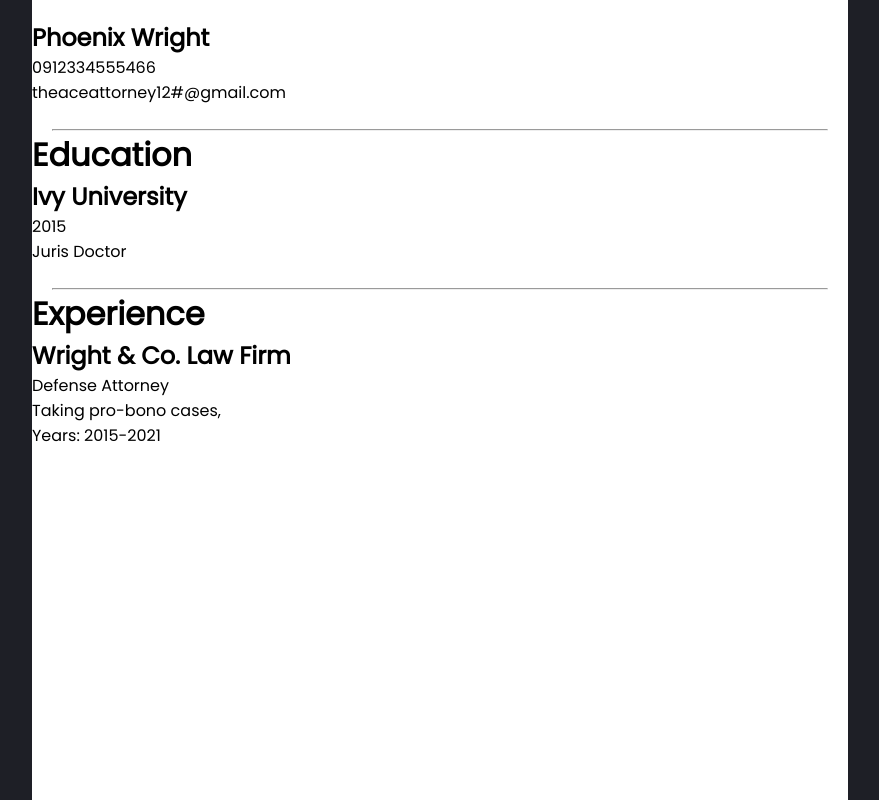
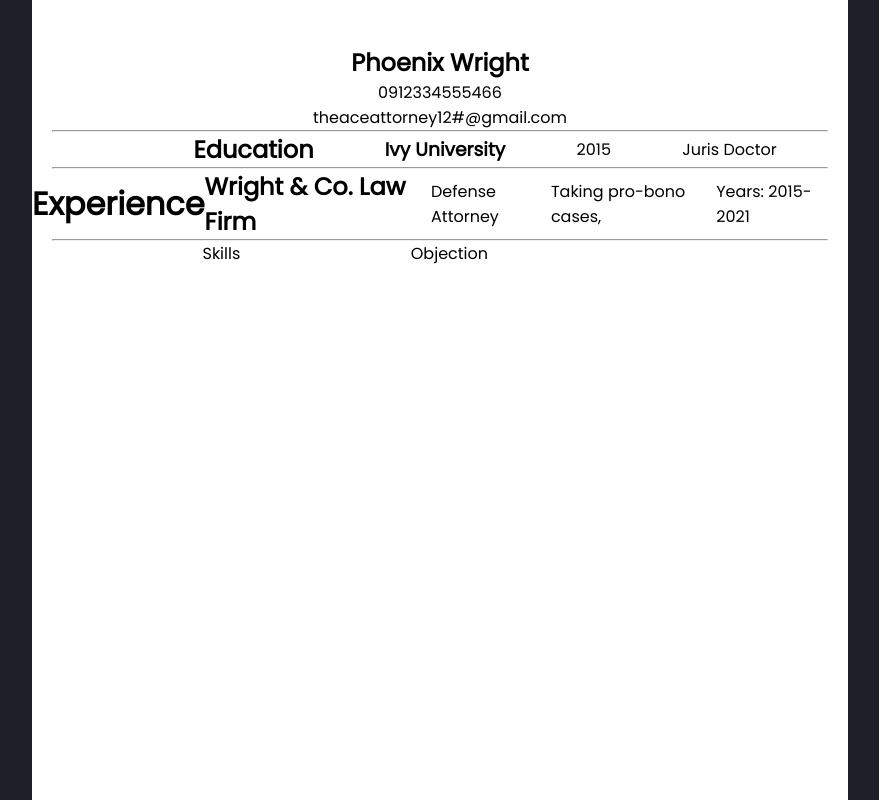
Before and after one commit to bananabread08/cv-app, a React (Create React App) app: page / in a window 1280 px wide. Shown: the top 800 px of the page, without its empty margins (200-1079 px from the left). Built offline with nearby package versions, Linux system fonts and the light colour scheme.

Commit message:
added Skills component, styled Edit button with EditIcon svg

```diff
--- a/src/App.js
+++ b/src/App.js
@@ -1,19 +1,23 @@
 import React, { Component } from "react";
 import './styles/App.css';
+import editIcon from './assets/edit.svg';
 import GeneralInfo from './components/GeneralInfo';
 import Education from './components/Education';
 import Experience from './components/Experience';
+import SKills from './components/Skills'
 
 
 class App extends Component {
   render(){
       return (
         <div className="App">
-          <GeneralInfo />
+          <GeneralInfo editIcon={editIcon}/>
           <hr />
-          <Education />
+          <Education editIcon={editIcon}/>
           <hr />
-          <Experience />
+          <Experience editIcon={editIcon}/>
+          <hr/>
+          <SKills editIcon={editIcon}/>
         </div>
       )
   }
--- a/src/components/Education.js
+++ b/src/components/Education.js
@@ -43,11 +43,11 @@ export default class Education extends Component {
     else {
       return (
         <div className="EducationPreview">
-          <h1>Education</h1>
-          <h2>{school}</h2>
+          <button onClick={this.handleSubmit}><img src={this.props.editIcon} alt="Edit" className="EditIcon"></img></button>
+          <h2>Education</h2>
+          <h3>{school}</h3>
           <p>{gradDate}</p>
           <p>{course}</p>
-          <button onClick={this.handleSubmit}>Edit Education Information </button>
         </div>
       )
     }
--- a/src/components/Experience.js
+++ b/src/components/Experience.js
@@ -52,7 +52,7 @@ export default class Experience extends Component {
           <p>{jobTitle}</p>
           <p>{jobDescription}</p>
           <p>Years: {startYear}-{endYear}</p>
-          <button onClick={this.handleSubmit}>Edit Experience</button>
+          <button onClick={this.handleSubmit}><img src={this.props.editIcon} alt="Edit" className="EditIcon"></img></button>
         </div>
       )
     }
--- a/src/components/GeneralInfo.js
+++ b/src/components/GeneralInfo.js
@@ -2,8 +2,8 @@ import React, {Component} from "react";
 import { TextField } from '@material-ui/core';
 
 export default class GeneralInfo extends Component {
-  constructor(){
-      super();
+  constructor(props){
+      super(props);
 
       this.state = {
           name : 'Phoenix Wright',
@@ -24,12 +24,6 @@ export default class GeneralInfo extends Component {
     })
     e.preventDefault();
   }
-  // enableEdit = (e) => {
-  //   this.setState({
-  //       isEditOn : true,
-  // })
-  //   e.preventDefault();
-  // }
   render() {
     const {name, contact, email, isEditOn} = this.state;
     if(isEditOn) {
@@ -48,10 +42,10 @@ export default class GeneralInfo extends Component {
     else {
       return (
         <div className="GeneralInfoPreview">
+          <button onClick={this.handleSubmit}><img src={this.props.editIcon} alt="Edit" className="EditIcon"></img></button>
           <h2>{name}</h2>
           <p>{contact}</p>
           <p>{email}</p>
-        <button onClick={this.handleSubmit}>Edit General Information </button>
         </div>
       )
     }
--- /dev/null
+++ b/src/components/Skills.js
@@ -0,0 +1,54 @@
+import React, {Component} from "react";
+import { TextField } from '@material-ui/core';
+
+export default class Skills extends Component {
+  constructor(){
+      super();
+
+      this.state = {
+        skillList : ['Objection'],
+        skill : '',
+        isEditOn : false,
+      }
+  }
+
+  handleChange = (e) => {
+    this.setState({
+      [e.target.name] : e.target.value, //utilizes the HTML name attribute of the node that is changed
+    });
+  }
+  handleSubmit = (e) => {
+    this.setState({
+      skillList: this.state.skillList.concat(this.state.skill),
+      skill: '',
+      isEditOn : !this.state.isEditOn,
+    })
+    e.preventDefault();
+  }
+
+  render() {
+    const {skillList, skill, isEditOn} = this.state;
+    if(isEditOn) {
+      return (
+        <section className="Skills">
+        Skills
+        <form onSubmit={this.handleSubmit}>
+          <TextField id="outlined-basic" label="Add Skill.." variant="outlined" name="skill" value={skill} onChange={this.handleChange} />
+        <input type="submit" value="Submit" />
+        </form>
+      </section>
+      )
+    }
+    else {
+      return (
+        <div className="SkillsPreview">
+        Skills
+        {skillList.map((skill) => {
+          return <p>{skill}</p>;
+        })}
+        <button onClick={this.handleSubmit}><img src={this.props.editIcon} alt="Edit" className="EditIcon"></img></button>
+        </div>
+      )
+    }
+  }
+}
--- a/src/styles/App.css
+++ b/src/styles/App.css
@@ -22,6 +22,11 @@ hr {
   margin: 0 auto;
   width: 95%;
 }
+.EditIcon {
+  height: 15px;
+  width: 15px;
+  cursor: pointer;
+}
 .GeneralInfo {
   display: flex;
   flex-direction: column;
@@ -31,6 +36,8 @@ hr {
 .GeneralInfoPreview {
   display: flex;
   flex-direction: column;
+  align-items: center;
+  justify-content: center;
 }
 .GeneralInfoPreview:hover > button{
   visibility: visible;
@@ -52,7 +59,8 @@ hr {
 }
 .EducationPreview{
   display: flex;
-  flex-direction: column;
+  align-items: center;
+  justify-content: space-evenly;
 }
 .Experience {
   display: flex;
@@ -62,7 +70,8 @@ hr {
 }
 .ExperiencePreview{
   display: flex;
-  flex-direction: column;
+  align-items: center;
+  justify-content: space-evenly;
 }
 .ExperiencePreview:hover > button{
   visibility: visible;
@@ -70,3 +79,21 @@ hr {
 .ExperiencePreview > button {
   visibility : hidden;
 }
+.Skills {
+  display: flex;
+  flex-direction: column;
+  align-items: center;
+  justify-content: space-between;
+}
+.SkillsPreview{
+  display: flex;
+  flex-wrap: nowrap;
+  align-items: center;
+  justify-content: space-evenly;
+}
+.SkillsPreview:hover > button{
+  visibility: visible;
+}
+.SkillsPreview > button {
+  visibility : hidden;
+}
```
Also changed, not shown: src/assets/edit.svg (added), src/assets/trash.svg (added).
